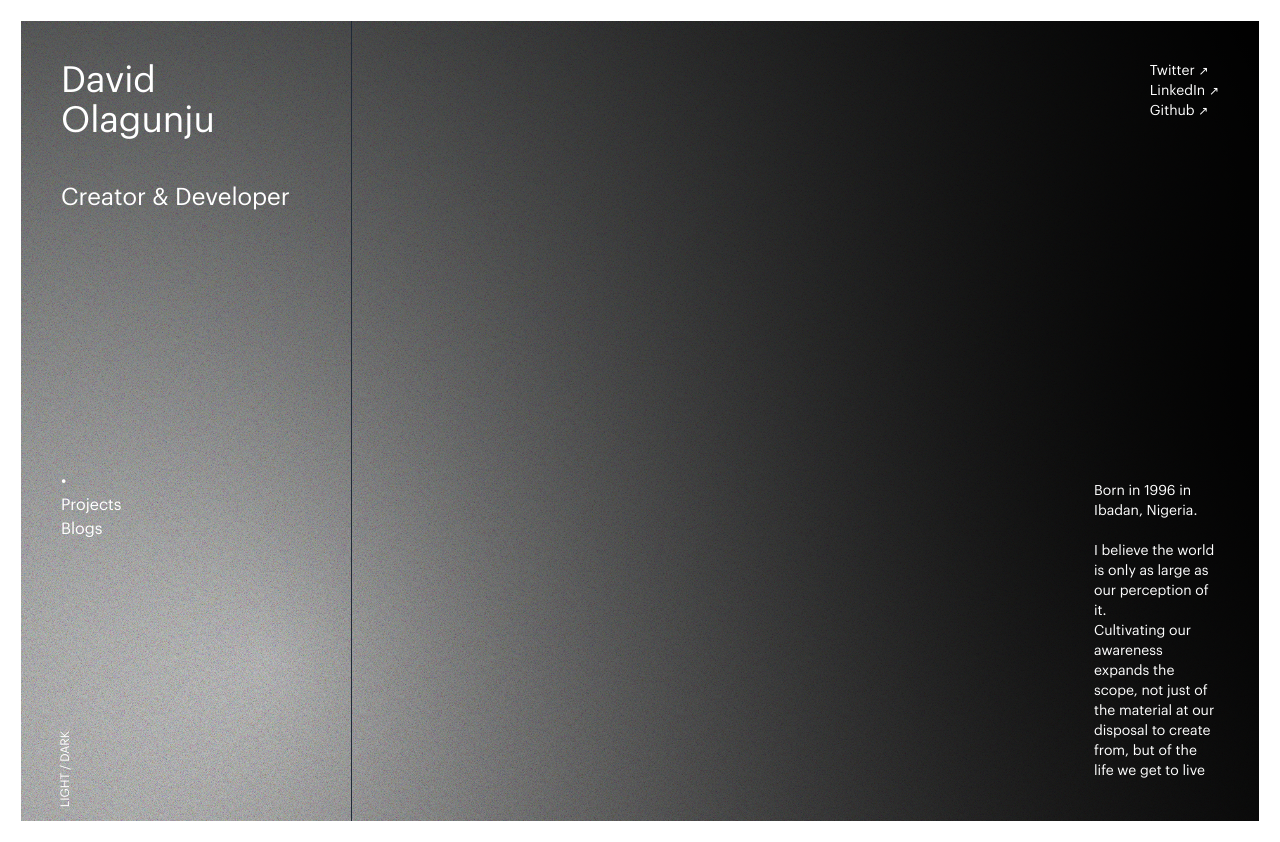
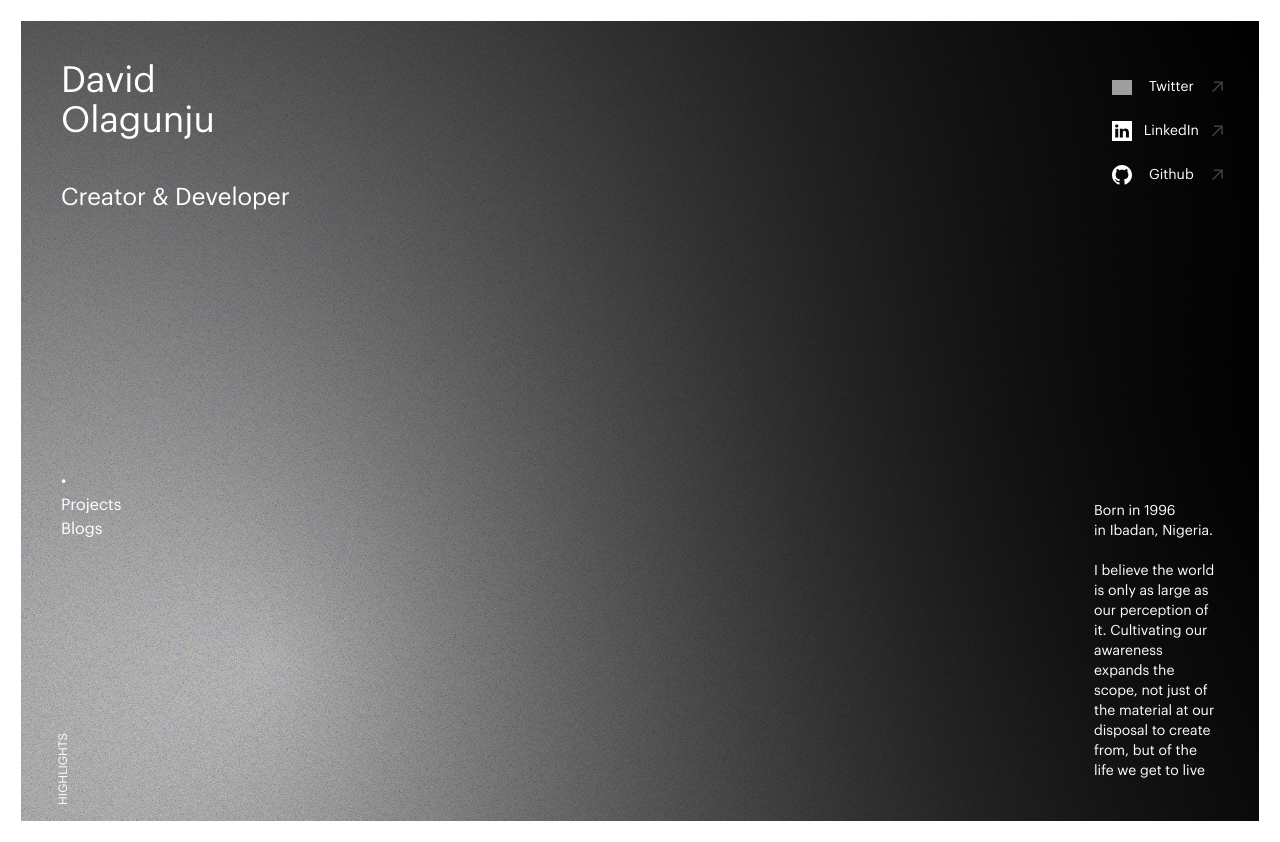
Before and after one commit to odavidola/odavidola, a Next.js app: page / in a window 1280 px wide. Built offline with nearby package versions, Linux system fonts and the light colour scheme; grey boxes are pictures that could not be loaded.

Commit message:
Contact cards and css improvements

```diff
--- /dev/null
+++ b/app/components/contactlink.tsx
@@ -0,0 +1,15 @@
+import {ArrowIcon} from "@/app/components/icons";
+
+export const ContactLink = ({icon, link, name}) => {
+  return <a
+    href={link}
+    target="_blank"
+    className="flex items-center justify-between px-1 py-2 w-full m-2"
+  >
+    <div>{icon}</div>
+    <div className="mx-1">{name}</div>
+    <div className="text-neutral-700 dark:text-neutral-300">
+      <ArrowIcon/>
+    </div>
+  </a>
+}
--- /dev/null
+++ b/app/components/icons.tsx
@@ -0,0 +1,70 @@
+import Image from 'next/image';
+
+export const ArrowIcon = () => {
+  return (
+    <svg
+      width="12"
+      height="12"
+      viewBox="0 0 12 12"
+      fill="none"
+      xmlns="http://www.w3.org/2000/svg"
+    >
+      <path
+        d="M2.07102 11.3494L0.963068 10.2415L9.2017 1.98864H2.83807L2.85227 0.454545H11.8438V9.46023H10.2955L10.3097 3.09659L2.07102 11.3494Z"
+        fill="currentColor"
+      />
+    </svg>
+  );
+}
+
+export const GitHubIcon = () => {
+  return (
+    <svg
+      width="20"
+      height="20"
+      viewBox="0 0 24 24"
+      fill="none"
+      xmlns="http://www.w3.org/2000/svg"
+    >
+      <g clipPath="url(#clip0_9914_10)">
+        <path
+          d="M12 0C5.374 0 0 5.373 0 12C0 17.302 3.438 21.8 8.207 23.387C8.806 23.498 9 23.126 9 22.81V20.576C5.662 21.302 4.967 19.16 4.967 19.16C4.421 17.773 3.634 17.404 3.634 17.404C2.545 16.659 3.717 16.675 3.717 16.675C4.922 16.759 5.556 17.912 5.556 17.912C6.626 19.746 8.363 19.216 9.048 18.909C9.155 18.134 9.466 17.604 9.81 17.305C7.145 17 4.343 15.971 4.343 11.374C4.343 10.063 4.812 8.993 5.579 8.153C5.455 7.85 5.044 6.629 5.696 4.977C5.696 4.977 6.704 4.655 8.997 6.207C9.954 5.941 10.98 5.808 12 5.803C13.02 5.808 14.047 5.941 15.006 6.207C17.297 4.655 18.303 4.977 18.303 4.977C18.956 6.63 18.545 7.851 18.421 8.153C19.191 8.993 19.656 10.064 19.656 11.374C19.656 15.983 16.849 16.998 14.177 17.295C14.607 17.667 15 18.397 15 19.517V22.81C15 23.129 15.192 23.504 15.801 23.386C20.566 21.797 24 17.3 24 12C24 5.373 18.627 0 12 0Z"
+          fill="currentColor"
+        />
+      </g>
+      <defs>
+        <clipPath id="clip0_9914_10">
+          <rect width="24" height="24" fill="white"/>
+        </clipPath>
+      </defs>
+    </svg>
+  );
+}
+
+export const LinkedInIcon = () => {
+  return (
+    <svg fill="#ffffff" height="20" width="20" viewBox="0 0 455 455">
+      <g>
+        <path fillRule="evenodd" clipRule="evenodd"
+              d="M246.4,204.35v-0.665c-0.136,0.223-0.324,0.446-0.442,0.665H246.4z"/>
+        <path fillRule="evenodd" clipRule="evenodd" d="M0,0v455h455V0H0z M141.522,378.002H74.016V174.906h67.506V378.002z
+         M107.769,147.186h-0.446C84.678,147.186,70,131.585,70,112.085c0-19.928,15.107-35.087,38.211-35.087
+        c23.109,0,37.31,15.159,37.752,35.087C145.963,131.585,131.32,147.186,107.769,147.186z M385,378.002h-67.524V269.345
+        c0-27.291-9.756-45.92-34.195-45.92c-18.664,0-29.755,12.543-34.641,24.693c-1.776,4.34-2.24,10.373-2.24,16.459v113.426h-67.537
+        c0,0,0.905-184.043,0-203.096H246.4v28.779c8.973-13.807,24.986-33.547,60.856-33.547c44.437,0,77.744,29.02,77.744,91.398V378.002
+        z"/>
+      </g>
+    </svg>
+  );
+}
+
+export const TwitterIcon = () => {
+  return (
+    <Image
+      src="/twitter.jpeg"
+      alt="X logo"
+      width={20}
+      height={20}
+    />
+  );
+}
--- a/app/components/navbar.tsx
+++ b/app/components/navbar.tsx
@@ -14,7 +14,7 @@ export default function Navbar() {
 
   return (
     <aside>
-      <nav className="min-h-screen border-r border-gray-800">
+      <nav className="min-h-screenb">
         <div className="flex flex-col justify-between p-10 h-screen">
           {/* Logo or Title */}
           <div>
@@ -35,9 +35,8 @@ export default function Navbar() {
           </div>
 
           <div className="flex">
-            {/* Toggle Theme */}
             <div className="transform-matrix">
-              <button className="text-xs">LIGHT / DARK</button>
+              <button className="text-xs">HIGHLIGHTS</button>
             </div>
 
           </div>
--- a/app/layout.tsx
+++ b/app/layout.tsx
@@ -23,6 +23,7 @@ const graphik = localFont({
   variable: '--font-graphik',
   display: 'swap',
 });
+
 export const metadata: Metadata = {
   metadataBase: new URL('https://odola.xyz'),
   title: 'odavidola',
--- a/app/page.tsx
+++ b/app/page.tsx
@@ -1,19 +1,23 @@
-import React from 'react';
+import React, {FC} from 'react';
+import {ContactLink} from "@/app/components/contactlink";
+import {GitHubIcon, LinkedInIcon, TwitterIcon} from "@/app/components/icons";
 
-const HomePage: React.FC = () => {
+const HomePage: FC = () => {
   return (
     <section id="intro">
       <div className="flex flex-col justify-between items-end h-full">
         <div className="contact-details text-sm">
-          <div>Twitter <span className="text-xs">↗</span></div>
-          <div>LinkedIn <span className="text-xs">↗</span></div>
-          <div>Github <span className="text-xs">↗</span></div>
+          <ContactLink name={"Twitter"} link={'https://twitter.com/ODavidOlagunju'} icon={<TwitterIcon/>}/>
+          <ContactLink name={"LinkedIn"} link={'https://www.linkedin.com/in/david-olagunju-143aa8a7/'}
+                       icon={<LinkedInIcon/>}/>
+          <ContactLink name={"Github"} link={'https://github.com/odavidola'} icon={<GitHubIcon/>}/>
         </div>
         <div className="text-sm mt-10 w-125">
-          <p>Born in 1996 in Ibadan, Nigeria.</p>
+          <p>Born in 1996</p>
+          <p>in Ibadan, Nigeria.</p>
           <br/>
-          <p>I believe the world is only as large as our perception of it.</p>
-          <p>Cultivating our awareness expands the scope, not just of the material at our disposal to create
+          <p>I believe the world is only as large as our perception of it. Cultivating our
+            awareness expands the scope, not just of the material at our disposal to create
             from, but of the life we get to live</p>
         </div>
       </div>
```
